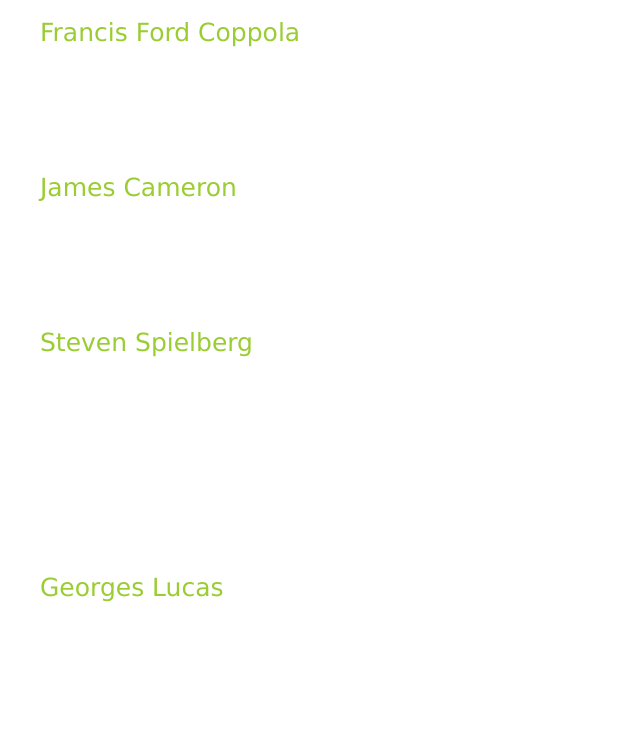
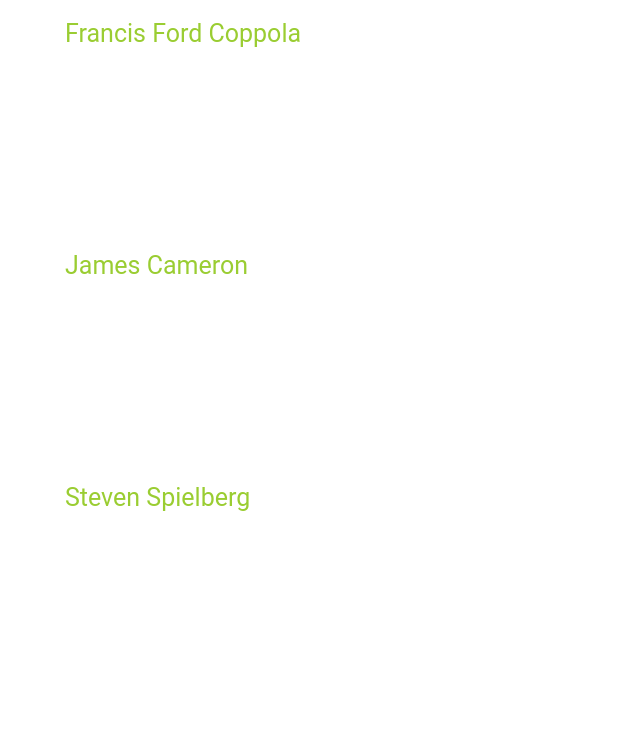
Before and after one commit to samimwais/Labo-4, a plain HTML site: page index.html in a window 1280 px wide. Shown: the part 62-800 px from the top of the page, without its empty margins (0-640 px from the left). Drawn offline with Linux system fonts and the light colour scheme.

Commit message:
version F

```diff
--- a/css/styles.css
+++ b/css/styles.css
@@ -4,6 +4,8 @@ body{
     background-size: cover;
     margin: auto;
     height: 100vh;
+    padding-left:25px;
+    font-family: "Roboto", sans-serif;
 }
 h1{
     color:white;
@@ -13,7 +15,6 @@ h1{
     list-style:none;
     color:yellowgreen;
     font-size: 25px;
-    font-family: "Verdana", "Times New Roman", sans-serif;
 }
 .films{
     list-style-type:upper-latin;
--- a/index.html
+++ b/index.html
@@ -1,29 +1,26 @@
-<!--Samim Wais -->
+<!--Samim Wais  https://samimwais.github.io/Labo-4/-->
 <!DOCTYPE html>
 <html lang="fr">
 <head>
     <meta charset="UTF-8">
     <meta name="viewport" content="width=device-width, initial-scale=1.0">
     <title>Le septieme art</title>
-    <link rel="stylesheet" href="css/styles.css">
+    <link rel="stylesheet" href="/css/styles.css">
 </head>
 <body>
-<!-- une liste avec 3 listes imbriques-->
+<!-- une liste avec 4 listes imbriques-->
     <h1>Le septieme art: Quelques réalisateurs</h1>
 
     <ul>
-        <li class="realisateur">Francis Ford Coppola</li>
-
+        <li class="realisateur">Francis Ford Coppola
             <ol>
-            <li class="films">
-                Apocalypse Now
+                <li class="films">Apocalypse Now
                     <ul class="noms">
                         <li>Martin Shean</li>
                         <li>Marlon Brando</li>
                     </ul>
                 </li>
-            <li class="films">
-                Le Parrain
+                <li class="films">Le Parrain
                     <ul class="noms">
                         <li>Marlon Brando</li>
                         <li>Al Pacino</li>
@@ -31,76 +28,71 @@
                     </ul>
                 </li>
             </ol>
+        </li>
 
-        <li class="realisateur">James Cameron</li>
-
+        <li class="realisateur">James Cameron
             <ol>
-            <li class="films">
-                Titanic
+                <li class="films">Titanic
                     <ul class="noms">
                         <li>Leonardo DiCaprio</li>
                         <li>Kate Winslet</li>
                         <li>Bill Paxton</li>
                     </ul>
                 </li>
-            <li class="films">
-                Rambo 2
+                <li class="films">Rambo 2
                     <ul class="noms">
                         <li>Sylvester Stallon</li>
                         <li>Martin Kove</li>
                     </ul>
                 </li>
             </ol>
+        </li>
 
-        <li class="realisateur">Steven Spielberg</li>
-
+        <li class="realisateur">Steven Spielberg
             <ol>
-            <li class="films">
-                Indiana Jones et le temple maudit
+                <li class="films">Indiana Jones et le temple maudit
                     <ul class="noms">
-                    <li>Harisson Ford</li>
+                        <li>Harrison Ford</li>
                         <li>Kate Capshaw</li>
                         <li>David Yip</li>
                     </ul>
                 </li>
-            <li class="films">
-                Le terminal
+                <li class="films">Le Terminal
                     <ul class="noms">
                         <li>Tom Hanks</li>
                         <li>Catherine Zeta-Jones</li>
                         <li>Sasha Spielberg</li>
                     </ul>
                 </li>
-            <li class="films">
-                Rapport minoritaire
+                <li class="films">Rapport minoritaire
                     <ul class="noms">
                         <li>Tom Cruise</li>
-                    <li>Steve Haris</li>
+                        <li>Steve Harris</li>
                         <li>Colin Farrell</li>
                     </ul>
                 </li>
             </ol>
+        </li>
 
-        <li class="realisateur">Georges Lucas</li>
-
+        <li class="realisateur">George Lucas
             <ol>
-            <li class="films">
-                La guerre des etoiles(Star Wars)
+                <li class="films">La Guerre des étoiles (Star Wars)
                     <ul class="noms">
                         <li>Harrison Ford</li>
                         <li>Carrie Fisher</li>
                     </ul>
                 </li>
-            <li class="films">
-                Indiana Jones et le temple maudit
+                <li class="films">Indiana Jones et le temple maudit
                     <ul class="noms">
-                    <li>Harisson Ford</li>
+                        <li>Harrison Ford</li>
                         <li>Kate Capshaw</li>
                         <li>David Yip</li>
                     </ul>
                 </li>
             </ol>
+        </li>
+    </ul>
 
-    </ul>
+
 </body>
 </html>
```
Lines whose indentation alone changed are shown as unchanged.
